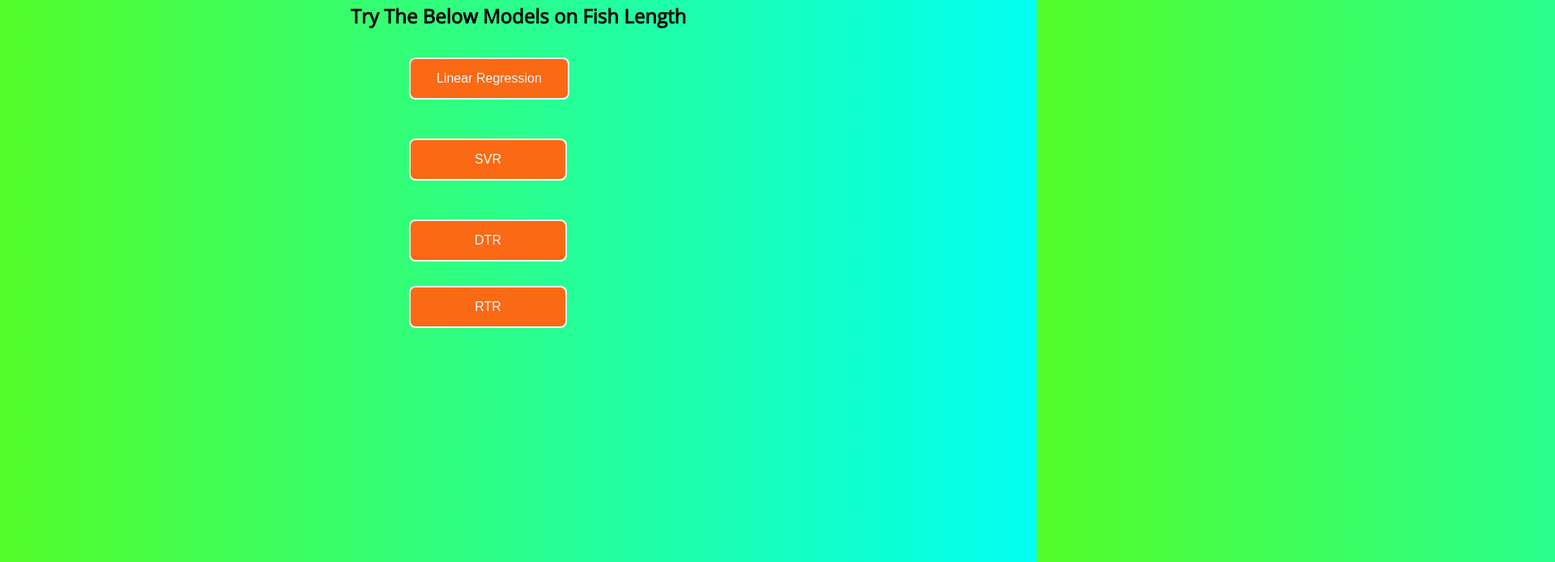
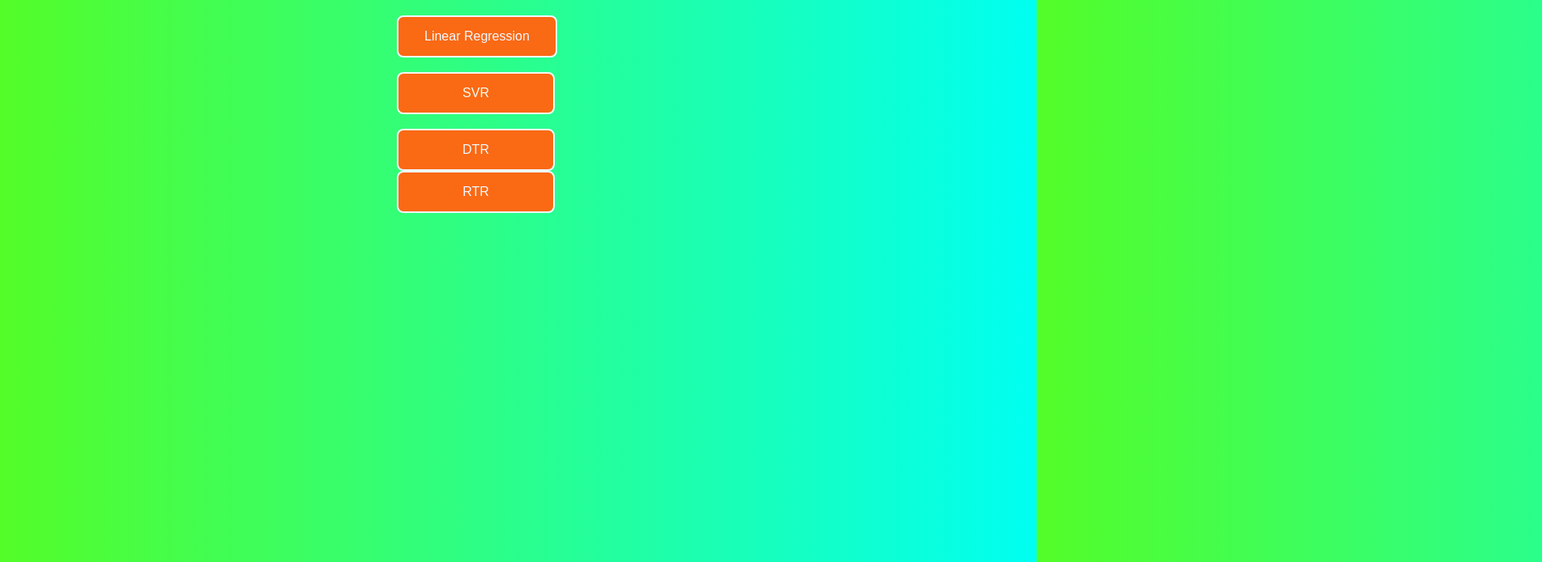
Before and after one commit to ND15/ML_Models_V2, a plain HTML site: page template/fish_page.html in a window 1280 px wide. Shown: the part 106-800 px from the top of the page at 81% size, 1920 px wide, since content can reach past the window. Drawn offline with nearby package versions, Linux system fonts and the light colour scheme; a web font is replaced by a local one.

Commit message:
Removed Div from Fish_Page

```diff
--- a/static/css/styles_fish_page.css
+++ b/static/css/styles_fish_page.css
@@ -46,11 +46,6 @@ h2
     font-size: 16px;
     border-radius: 8px;
 }
-div
-{
-    margin:0px -150px 0 -150px;
-    padding: 15px;
-}
 .linear
 {
     position: relative;
```
